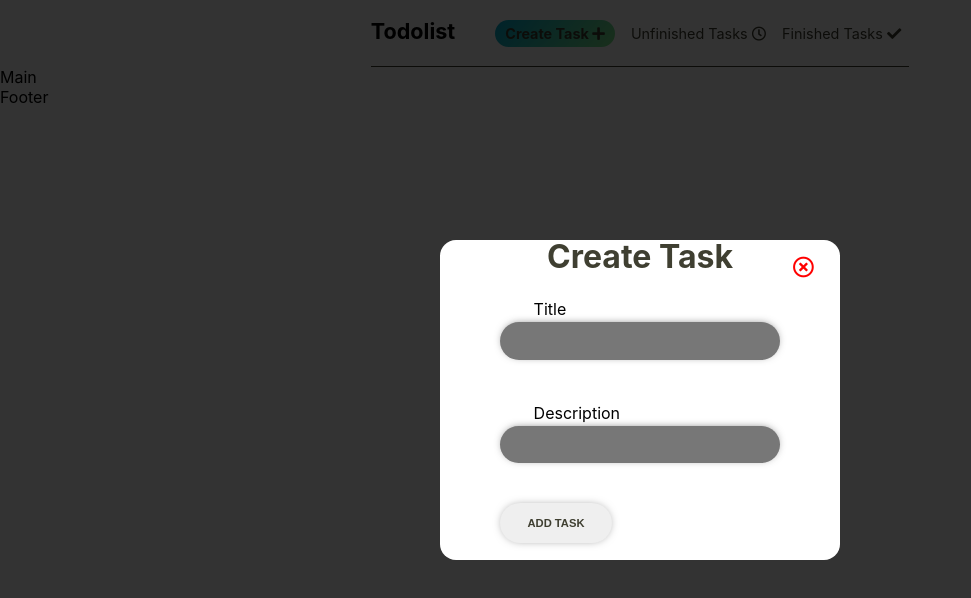
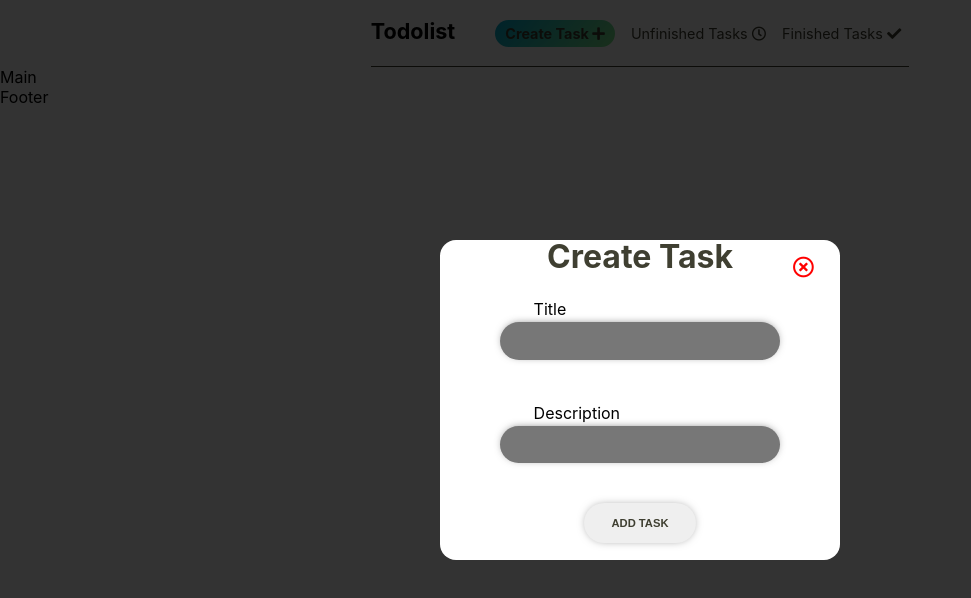
Before and after one commit to igor06brw/todolist, a React (Create React App) app: page / in a window 1280 px wide. Shown: the top 598 px of the page, without its empty margins (0-971 px from the left). Built offline with nearby package versions, Linux system fonts and the light colour scheme.

Commit message:
finish styling create task

```diff
--- a/src/screens/CreateTaskScreen.js
+++ b/src/screens/CreateTaskScreen.js
@@ -41,6 +41,10 @@ const InputContainer = styled.div`
     flex-direction: column;
     padding: 20px 20px;
     width: 70%;
+
+    &:last-of-type {
+        align-items: center;
+    }
 `
 const Label = styled.label`
     padding: 0.2em 12%;
@@ -80,7 +84,6 @@ const Submit = styled.button`
 `
 
 const CloseModal = styled.div`
-
     position: absolute;
     top: 5%;
     right: 5%;
```
